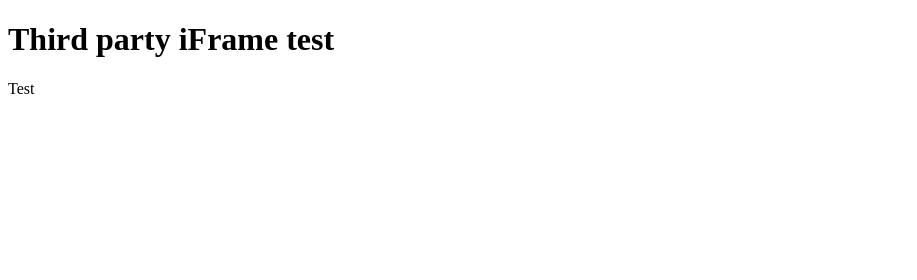
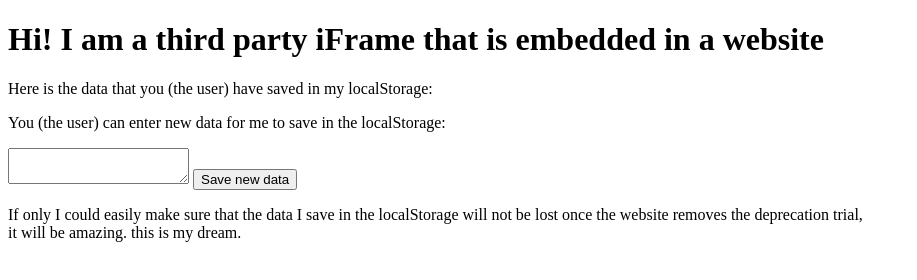
Before and after one commit to arthurfurman/thirdPartyTest, a plain HTML site: page index.html in a window 1280 px wide. Shown: the whole page, without its empty margins (0-917 px from the left). Drawn offline with Linux system fonts and the light colour scheme.

Commit message:
some content

```diff
--- a/index.html
+++ b/index.html
@@ -2,17 +2,30 @@
 <html lang="en">
     <head>
         <meta charset="UTF-8">
-
         <script>
-            localStorage.setItem('test', 'test');
+            function saveData() {
+                var data = document.getElementById("dataInput").value;
+                localStorage.setItem("data", data);
+                document.getElementById("savedData").innerHTML = data;
+            }
         </script>
 
     </head>
 
     <body>
-        <h1>Third party iFrame test</h1>
-        <p>Test</p>
+        <h1>Hi! I am a third party iFrame that is embedded in a website</h1>
+        <p>Here is the data that you (the user) have saved in my localStorage:</p>
+        <p id="savedData" style="background-color: yellow;"></p>
+        <script>
+            var data = localStorage.getItem("data");
+            document.getElementById("savedData").innerHTML = data;
+        </script>
 
+        <p>You (the user) can enter new data for me to save in the localStorage:</p>
+        <textarea id="dataInput"></textarea>
+        <button onclick="saveData()">Save new data</button>
+
+        <p>If only I could easily make sure that the data I save in the localStorage will not be lost once the website removes the deprecation trial, <br> it will be amazing. this is my dream.</p>
     </body>
 
 </html>
```
